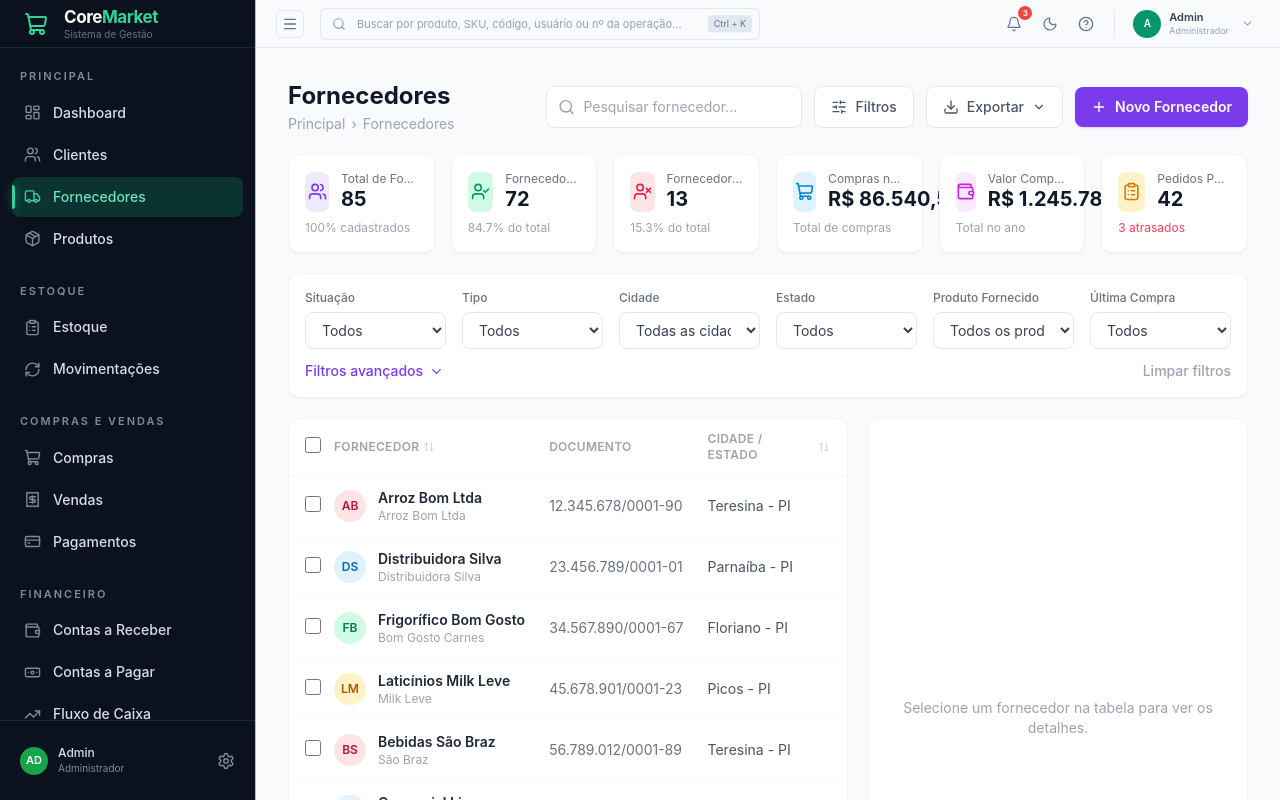
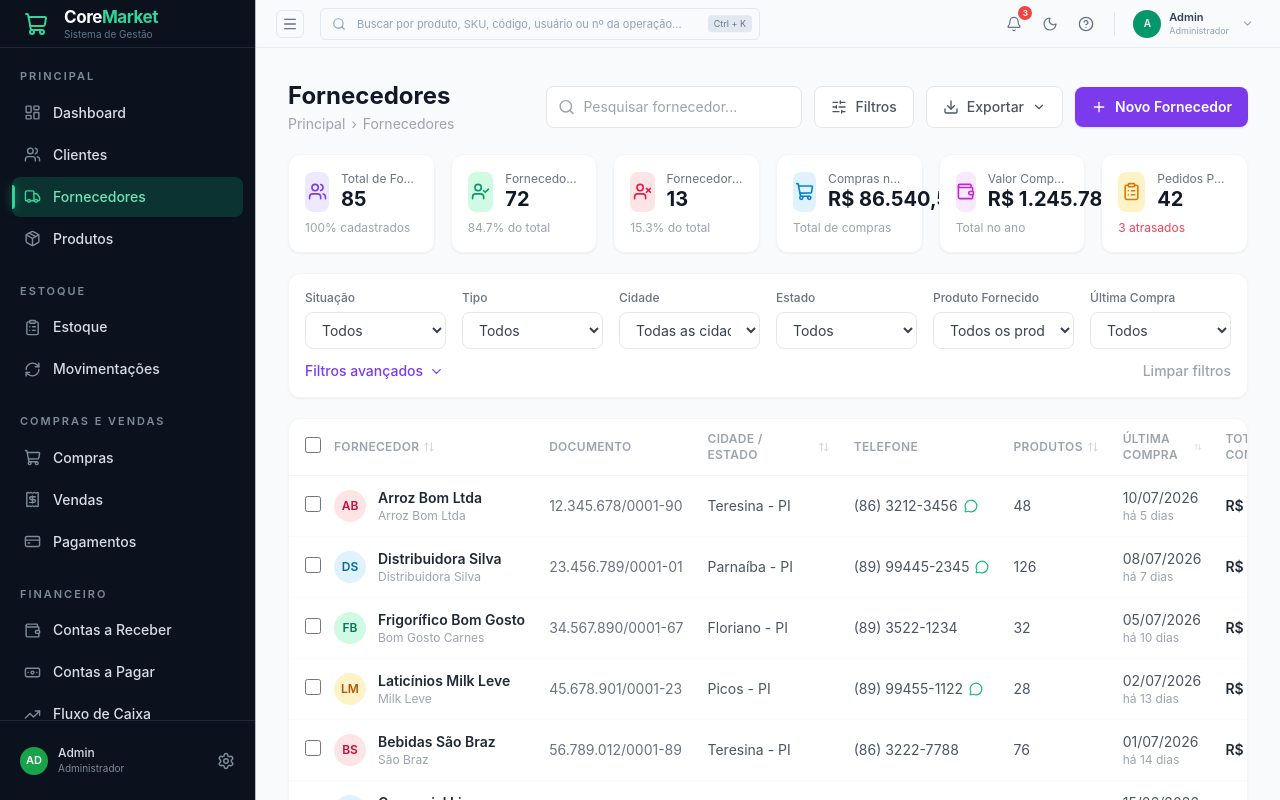
Before and after one commit to natanaelrb/coremarket-frontend, a React (Vite) app: page /fornecedores in a window 1280 px wide. Built offline with nearby package versions, Linux system fonts and the light colour scheme.

Commit message:
refactor(fornecedores): melhorar a página do fornecedor

```diff
--- a/src/pages/Fornecedores.jsx
+++ b/src/pages/Fornecedores.jsx
@@ -1,5 +1,4 @@
 import { useState, useMemo } from 'react'
-
 
 import FornecedoresHeader from "../features/fornecedores/components/Header/FornecedoresHeader.jsx";
 import StatsCardsGrid from "../features/fornecedores/components/StatsCards/StatsCardsGrid.jsx";
@@ -78,7 +77,6 @@ export default function FornecedoresPage() {
         produtos={[]}
       />
 
-      <div className="grid gap-5 xl:grid-cols-[1fr_380px]">
       <FornecedoresTable
         isLoading={isLoading}
         fornecedores={pagination.paginatedItems}
@@ -100,9 +98,8 @@ export default function FornecedoresPage() {
           onClose={closePanel}
         />
       )}
-      </div>
 
-      <div className="grid gap-5 xl:grid-cols-[1fr_380px]">
+      <div className="grid gap-8 xl:grid-cols-[1fr_380px]">
         <TimelineSection
           activeSidePanel={activeSidePanel}
           onChangeSidePanel={setActiveSidePanel}
```
Lines whose indentation alone changed are shown as unchanged.
